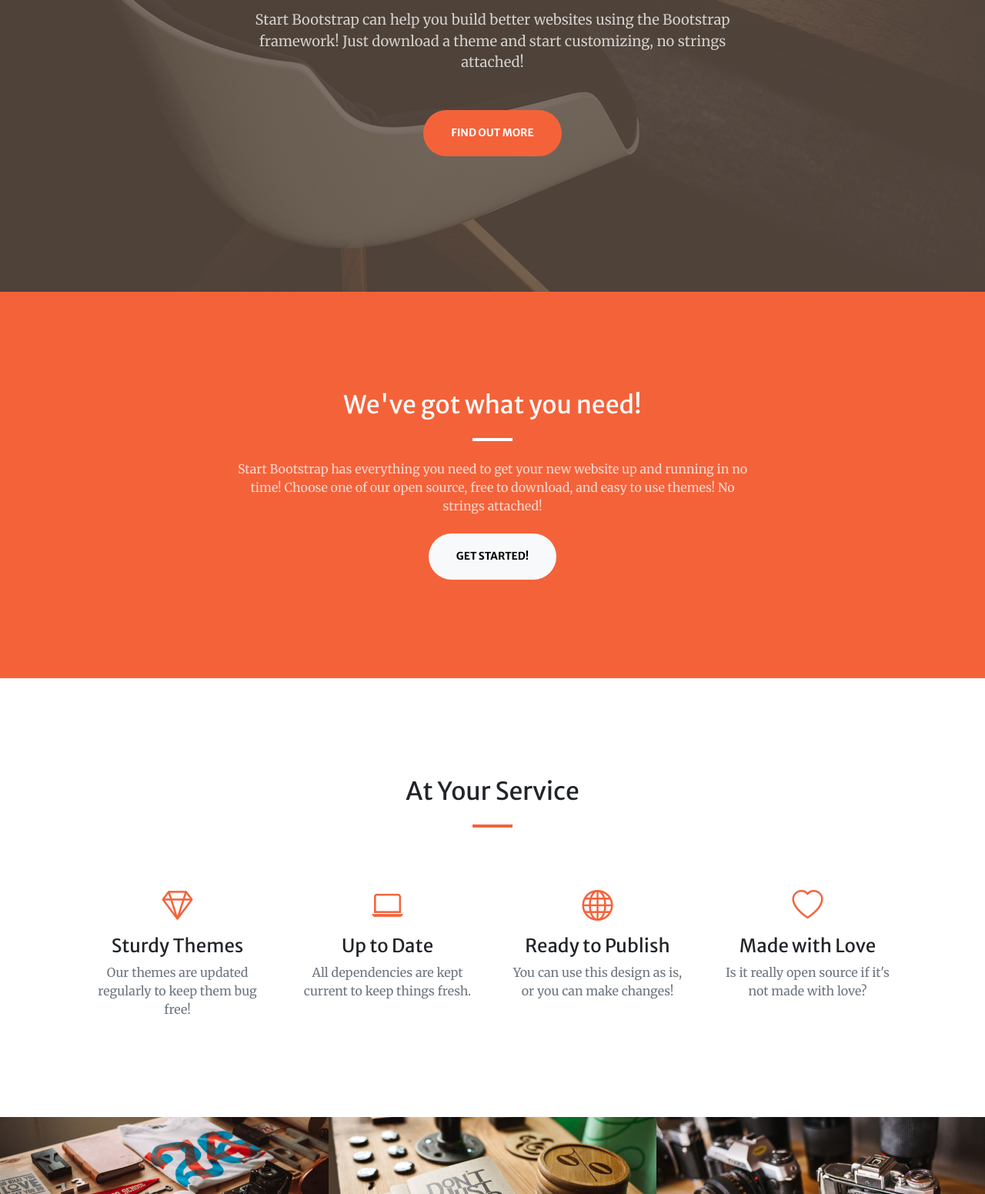
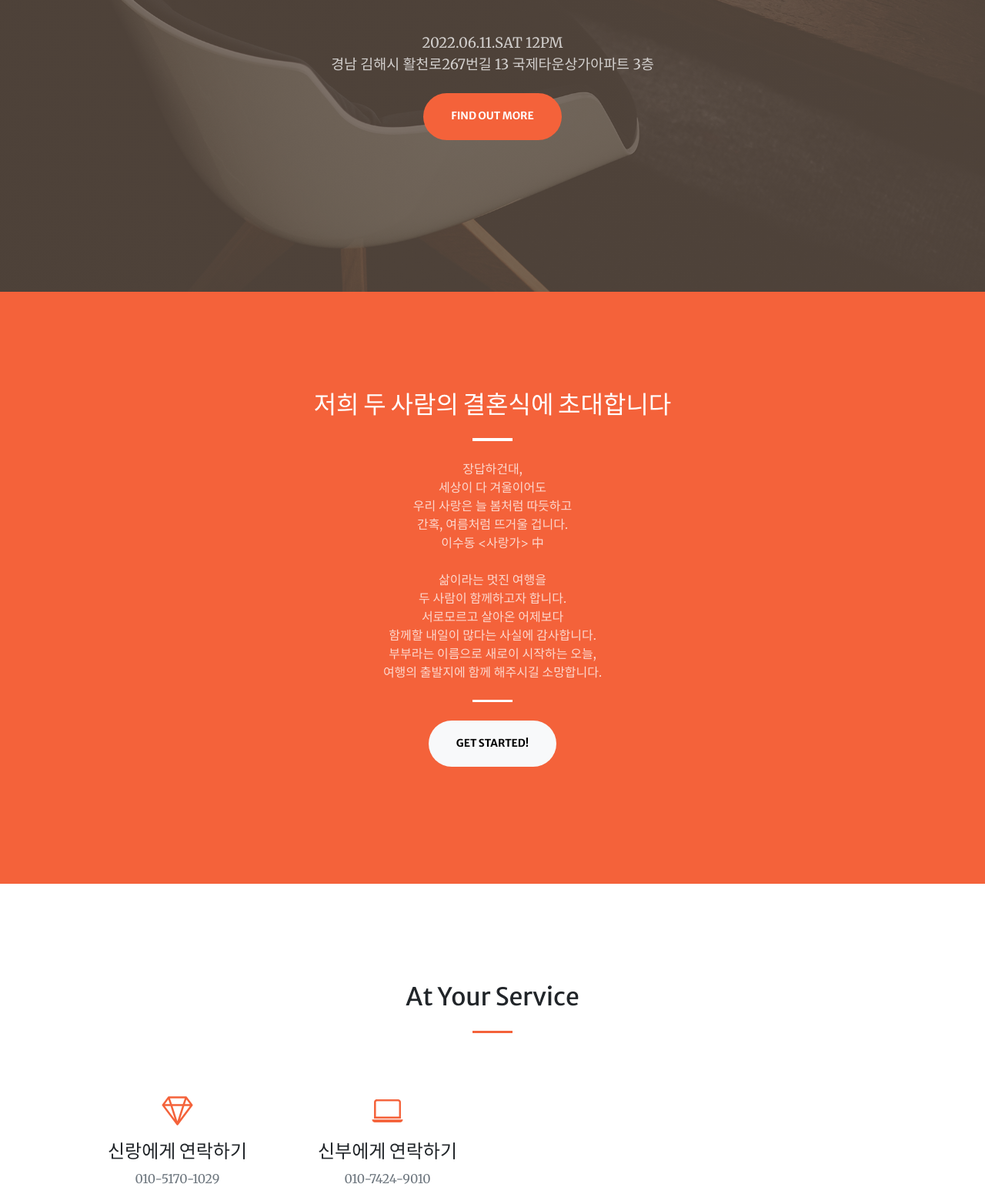
Before and after one commit to qksk9010/qksk9010.github.io, a plain HTML site: page index.html in a window 1280 px wide. Shown: the part 421-1972 px from the top of the page at 77% size. Drawn offline with nearby package versions, Linux system fonts and the light colour scheme; some packages are replaced by stand-ins of ours; a script that the page names is missing.

Commit message:
문구 변경

```diff
--- a/index.html
+++ b/index.html
@@ -5,7 +5,7 @@
         <meta name="viewport" content="width=device-width, initial-scale=1, shrink-to-fit=no" />
         <meta name="description" content="" />
         <meta name="author" content="" />
-        <title>Creative - Start Bootstrap Theme</title>
+        <title>결혼합니다</title>
         <!-- Favicon-->
         <link rel="icon" type="image/x-icon" href="assets/favicon.ico" />
         <!-- Bootstrap Icons-->
@@ -22,7 +22,7 @@
         <!-- Navigation-->
         <nav class="navbar navbar-expand-lg navbar-light fixed-top py-3" id="mainNav">
             <div class="container px-4 px-lg-5">
-                <a class="navbar-brand" href="#page-top">Start Bootstrap</a>
+                <a class="navbar-brand" href="#page-top"결혼합니다</a>
                 <button class="navbar-toggler navbar-toggler-right" type="button" data-bs-toggle="collapse" data-bs-target="#navbarResponsive" aria-controls="navbarResponsive" aria-expanded="false" aria-label="Toggle navigation"><span class="navbar-toggler-icon"></span></button>
                 <div class="collapse navbar-collapse" id="navbarResponsive">
                     <ul class="navbar-nav ms-auto my-2 my-lg-0">
@@ -39,11 +39,14 @@
             <div class="container px-4 px-lg-5 h-100">
                 <div class="row gx-4 gx-lg-5 h-100 align-items-center justify-content-center text-center">
                     <div class="col-lg-8 align-self-end">
-                        <h1 class="text-white font-weight-bold">Your Favorite Place for Free Bootstrap Themes</h1>
+                        <h1 class="text-white font-weight-bold">06/11</h1>
                         <hr class="divider" />
                     </div>
                     <div class="col-lg-8 align-self-baseline">
-                        <p class="text-white-75 mb-5">Start Bootstrap can help you build better websites using the Bootstrap framework! Just download a theme and start customizing, no strings attached!</p>
+                        <p class="text-white-75 mb-5">김진웅 & 황해강</p>
+                        <p class="text-white-75 mb-4">2022.06.11.SAT 12PM
+                        <br />경남 김해시 활천로267번길 13 국제타운상가아파트 3층
+						</p>
                         <a class="btn btn-primary btn-xl" href="#about">Find Out More</a>
                     </div>
                 </div>
@@ -54,9 +57,23 @@
             <div class="container px-4 px-lg-5">
                 <div class="row gx-4 gx-lg-5 justify-content-center">
                     <div class="col-lg-8 text-center">
-                        <h2 class="text-white mt-0">We've got what you need!</h2>
+                        <h2 class="text-white mt-0">저희 두 사람의 결혼식에 초대합니다</h2>
                         <hr class="divider divider-light" />
-                        <p class="text-white-75 mb-4">Start Bootstrap has everything you need to get your new website up and running in no time! Choose one of our open source, free to download, and easy to use themes! No strings attached!</p>
+                        <p class="text-white-75 mb-4">장답하건대,
+						<br />세상이 다 겨울이어도
+						<br />우리 사랑은 늘 봄처럼 따듯하고
+						<br />간혹, 여름처럼 뜨거울 겁니다.
+						<br />이수동 <사랑가> 中<br />
+						<br />삶이라는 멋진 여행을
+						<br />두 사람이 함께하고자 합니다.
+						<br />서로모르고 살아온 어제보다
+						<br />함께할 내일이 많다는 사실에 감사합니다.
+						<br />부부라는 이름으로 새로이 시작하는 오늘,
+						<br />여행의 출발지에 함께 해주시길 소망합니다.
+						</p>
+                        <hr class="divider divider-light" />
+						<p class="text-white-75 mb-4"아버지·어머니 의 아들 김진웅</p>
+						<p class="text-white-75 mb-4"황광동·박인숙 의 딸 황해강</p>
                         <a class="btn btn-light btn-xl" href="#services">Get Started!</a>
                     </div>
                 </div>
@@ -71,29 +88,33 @@
                     <div class="col-lg-3 col-md-6 text-center">
                         <div class="mt-5">
                             <div class="mb-2"><i class="bi-gem fs-1 text-primary"></i></div>
-                            <h3 class="h4 mb-2">Sturdy Themes</h3>
-                            <p class="text-muted mb-0">Our themes are updated regularly to keep them bug free!</p>
+                            <h3 class="h4 mb-2">신랑에게 연락하기</h3>
+                            <p class="text-muted mb-0">010-5170-1029</p>
                         </div>
                     </div>
                     <div class="col-lg-3 col-md-6 text-center">
                         <div class="mt-5">
                             <div class="mb-2"><i class="bi-laptop fs-1 text-primary"></i></div>
-                            <h3 class="h4 mb-2">Up to Date</h3>
-                            <p class="text-muted mb-0">All dependencies are kept current to keep things fresh.</p>
+                            <h3 class="h4 mb-2">신부에게 연락하기</h3>
+                            <p class="text-muted mb-0">010-7424-9010</p>
                         </div>
                     </div>
+				</div>
+                <div class="row gx-4 gx-lg-5">
                     <div class="col-lg-3 col-md-6 text-center">
                         <div class="mt-5">
                             <div class="mb-2"><i class="bi-globe fs-1 text-primary"></i></div>
-                            <h3 class="h4 mb-2">Ready to Publish</h3>
-                            <p class="text-muted mb-0">You can use this design as is, or you can make changes!</p>
+                            <h3 class="h4 mb-2">신랑 측 혼주 연락처</h3>
+                            <p class="text-muted mb-0">부 아버지 : 000-0000-0000
+                            <br />모 어머니 : 000-0000-0000
+							</p>
                         </div>
                     </div>
                     <div class="col-lg-3 col-md-6 text-center">
                         <div class="mt-5">
                             <div class="mb-2"><i class="bi-heart fs-1 text-primary"></i></div>
-                            <h3 class="h4 mb-2">Made with Love</h3>
-                            <p class="text-muted mb-0">Is it really open source if it's not made with love?</p>
+                            <h3 class="h4 mb-2">신부 측 혼주 연락처</h3>
+                            <p class="text-muted mb-0">부 황광동 : 010-8337-2065</p>
                         </div>
                     </div>
                 </div>
@@ -163,8 +184,17 @@
         <!-- Call to action-->
         <section class="page-section bg-dark text-white">
             <div class="container px-4 px-lg-5 text-center">
-                <h2 class="mb-4">Free Download at Start Bootstrap!</h2>
-                <a class="btn btn-light btn-xl" href="https://startbootstrap.com/theme/creative/">Download Now!</a>
+                <h2 class="mb-4">오시는 길</h2>
+                    <div class="col-lg-8 align-self-baseline">
+                        <p class="text-white-75 mb-5">6월11일 토요일 낮 12시
+                        <br />국제타운상가아파트 3층
+						</p>
+                        <p class="text-white-75 mb-4">경남 김해시 활천로267번길 13
+						<br />Tel. 010-5170-1029
+						</p>
+                    </div>
+				<br /></p>
+                <a class="btn btn-light btn-xl" href="https://map.kakao.com/link/map/35.244031287770255,128.90813550653584">카카오맵 연동 위치</a>
             </div>
         </section>
         <!-- Contact-->
```
